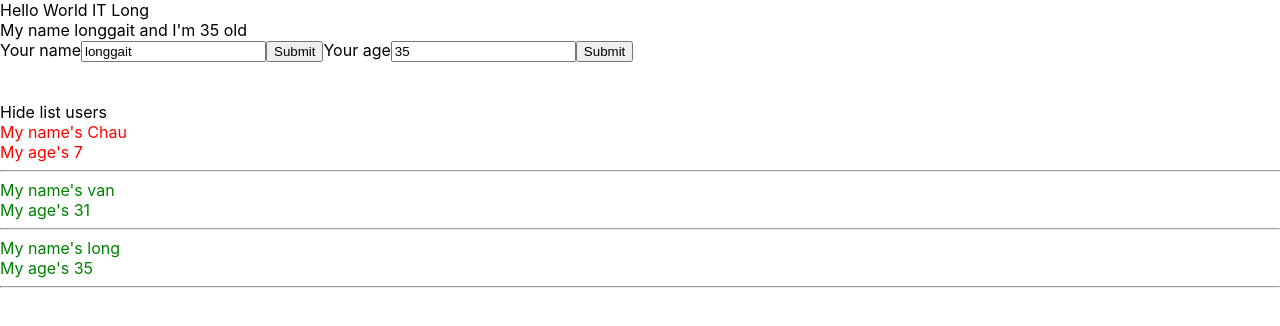
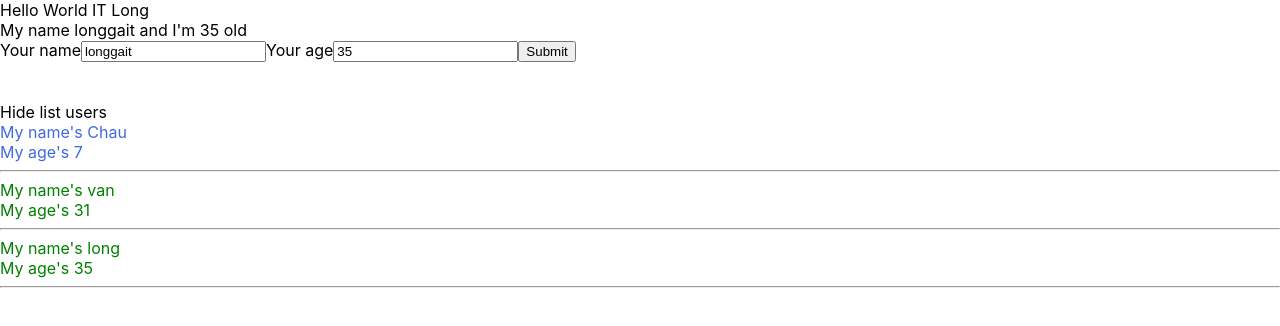
Before and after one commit to longgait/demo-reactjs, a React (Create React App) app: page / in a window 1280 px wide. Shown: the top 326 px of the page. Built offline with nearby package versions, Linux system fonts and the light colour scheme.

Commit message:
video 27 sass

```diff
--- a/package.json
+++ b/package.json
@@ -13,6 +13,7 @@
     "redux": "4.2.0",
     "redux-devtools-extension": "2.13.9",
     "redux-thunk": "2.4.1",
+    "sass": "1.55.0",
     "web-vitals": "2.1.4"
   },
   "scripts": {
--- a/src/App.js
+++ b/src/App.js
@@ -1,5 +1,5 @@
 import logo from './logo.svg';
-import './App.css';
+import './App.scss';
 import { useDispatch, useSelector } from 'react-redux';
 import { increaseCounter, decreaseCounter } from './redux/action/counterAction';
 import MyComponent from './components/MyComponents';
--- a/src/components/UserInfor.js
+++ b/src/components/AddUserInfor.js
@@ -1,6 +1,6 @@
 import React from "react";
 
-class UserInfor extends React.Component{
+class AddUserInfor extends React.Component{
     state = {
         name: 'longgait',
         age: 35,
@@ -32,7 +32,13 @@
     }
     handleOnSubmit = (event) => {
         event.preventDefault();
-        console.log(this.state)
+        // console.log(this.state);
+        // truyền data vào handleaddnewuser
+        this.props.handleAddNewUser({
+            id: Math.floor((Math.random() *100) + 1) + '-random',
+            name: this.state.name,
+            age: this.state.age
+        });
     }
     render(){
         return(
@@ -45,7 +51,6 @@
                     <input  value={this.state.name}
                             type='text'
                             onChange = { (event) => {this.handleOnChangeInput(event)}} />
-                    <button>Submit</button>
 
                     <label>Your age</label>
                     <input  value={this.state.age}
@@ -58,4 +63,4 @@
     }
 }
 
-export default UserInfor;
+export default AddUserInfor;
--- a/src/components/DisplayInfor.js
+++ b/src/components/DisplayInfor.js
@@ -1,5 +1,5 @@
 import React from "react";
-
+import './DisplayInfor.scss';
 class DisplayInfor extends React.Component{
 
     state = {
@@ -14,7 +14,7 @@
         const {listUsers} = this.props;
         // console.table(listUsers);
         return(
-           <div>
+           <div className="display-infor">
                 <div>
                     <span onClick={() => {this.handleShowHide()}}>
                         {this.state.isShowListUser === true ?'Hide list users':'Show list users'}
--- /dev/null
+++ b/src/components/DisplayInfor.scss
@@ -0,0 +1,8 @@
+.display-infor{
+    .red{
+        color: royalblue;
+      }
+      .green{
+        color: green;
+      }
+}
--- a/src/components/MyComponents.js
+++ b/src/components/MyComponents.js
@@ -1,6 +1,6 @@
 import React from "react";
 import DisplayInfor from "./DisplayInfor";
-import UserInfor from "./UserInfor";
+import AddUserInfor from "./AddUserInfor";
 class MyComponent extends React.Component{
 
     state = {
@@ -10,15 +10,22 @@
             {id: 3 ,name : "long", age : 35}
         ]
     }
-
+    handleAddNewUser = (userObj) => {
+      this.setState({
+        listUsers: [userObj, ...this.state.listUsers]
+      })
+    }
     //JSX
     render(){
         //DRY
         return (
             <div>
-                <UserInfor/>
+                <AddUserInfor
+                    handleAddNewUser = {this.handleAddNewUser}/>
                 <br /> <br/>
-                <DisplayInfor listUsers = {this.state.listUsers}/>
+                <DisplayInfor
+                    listUsers = {this.state.listUsers}/>
+
 
             </div>
 
```
Also changed, not shown: src/App.scss (renamed from src/App.css), 1 other file (tests, documents, lock files or other folders).
